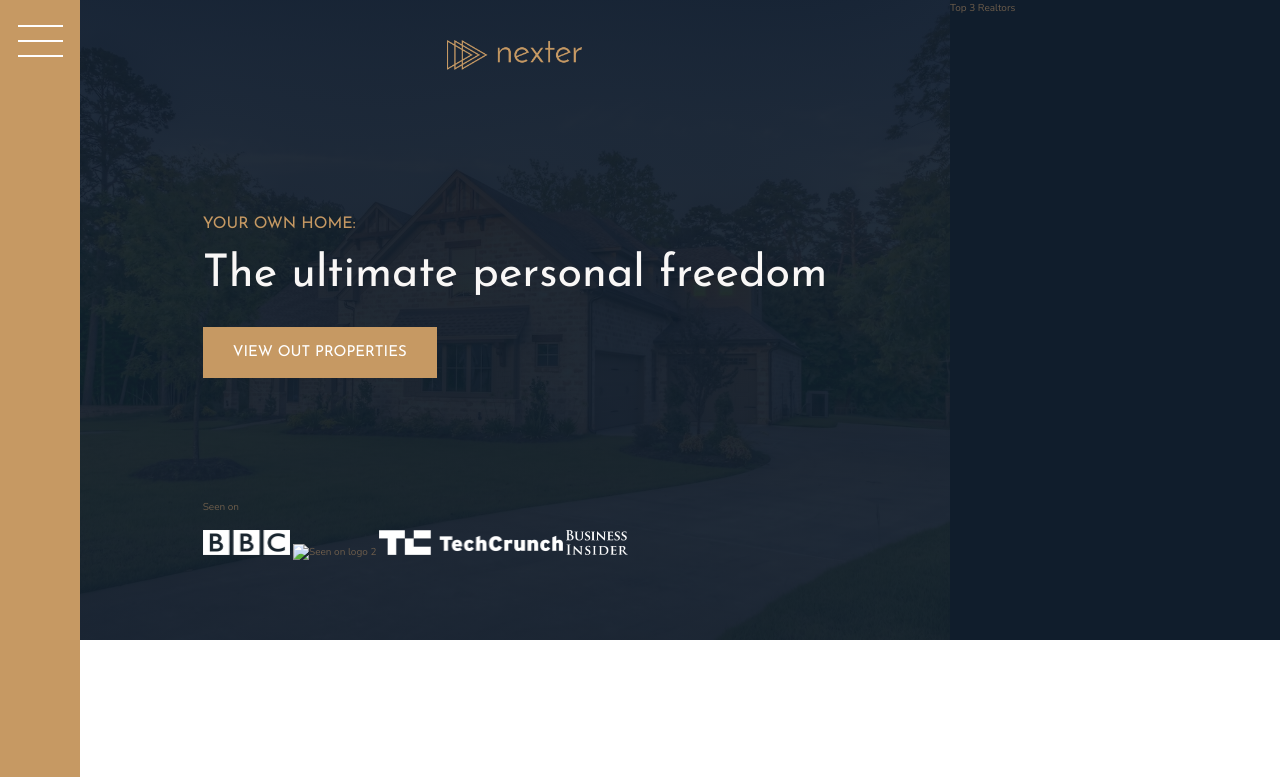
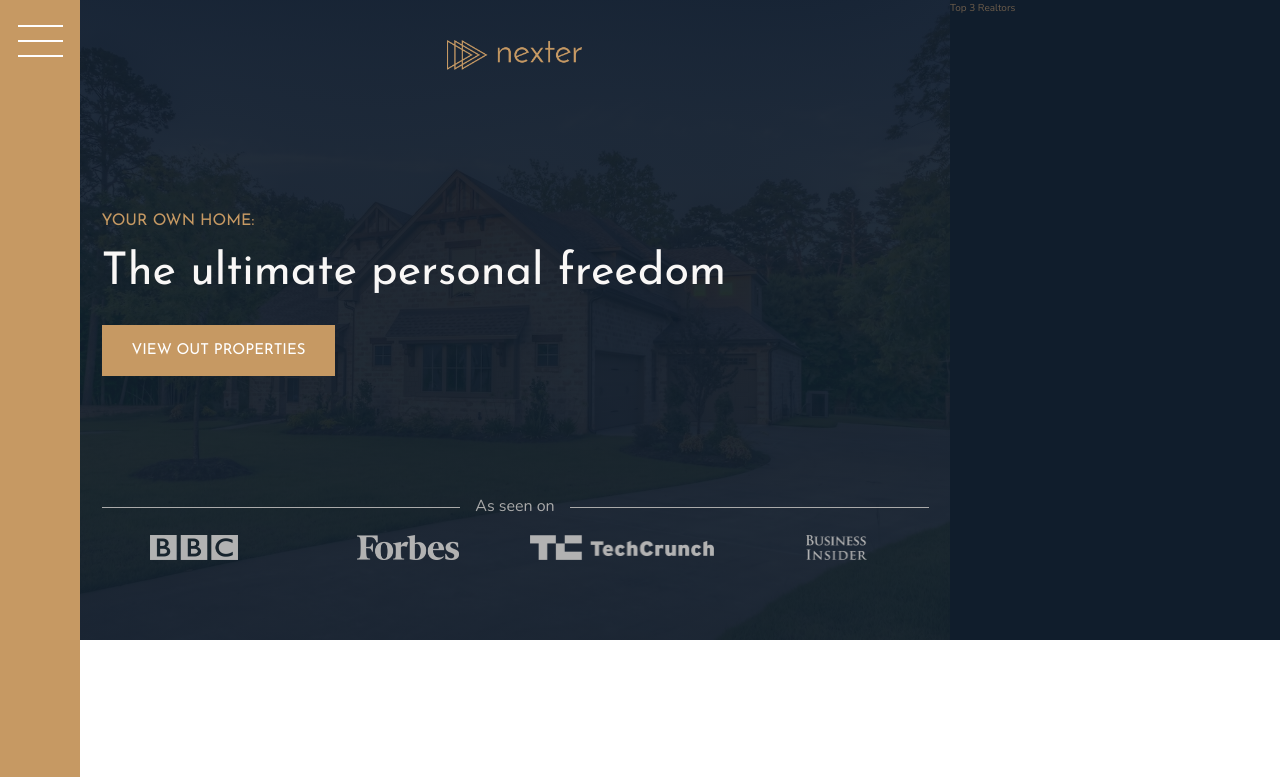
Before and after one commit to HenryGarmendia/nexter_site, a website: page index.html in a window 1280 px wide. Shown: the top 777 px of the page. Drawn offline with nearby package versions, Linux system fonts and the light colour scheme.

Commit message:
finished styling the header section

```diff
--- a/index.html
+++ b/index.html
@@ -21,10 +21,10 @@
     <h3 class="heading-3">Your own home:</h3>
     <h1 class="heading-1">The ultimate personal freedom</h1>
     <button class="btn header__btn">View out properties</button>
-    <div class="header__seenon-text">Seen on</div>
+    <div class="header__seenon-text">As seen on</div>
     <div class="header__seenon-logos">
       <img src="img/logo-bbc.png" alt="Seen on logo 1">
-      <img src="img/logo-forbes.png.png" alt="Seen on logo 2">
+      <img src="img/logo-forbes.png" alt="Seen on logo 2">
       <img src="img/logo-techcrunch.png" alt="Seen on logo 3">
       <img src="img/logo-bi.png" alt="Seen on logo 4">
     </div>
--- a/sass/_header.scss
+++ b/sass/_header.scss
@@ -22,12 +22,30 @@
   }
 
   &__seenon-text {
+    align-items: center;
+    color: $color-grey-light-2;
+    display: grid;
+    grid-template-columns: 1fr max-content 1fr;
+    grid-column-gap: 1.5rem;
+    font-size: 1.6rem;
 
+    &::after,
+    &::before {
+      background-color: currentColor;
+      content: "";
+      display: block;
+      height: 1px;
+    }
   }
 
   &__seenon-logos {
+    display: grid;
+    grid-column-gap: 3rem;
+    grid-template-columns: repeat(4, 1fr);
+    justify-items: center;
 
     img {
+      filter: brightness(70%);
       height: 2.5rem;
     }
   }
```
Also changed, not shown: css/style.css.
